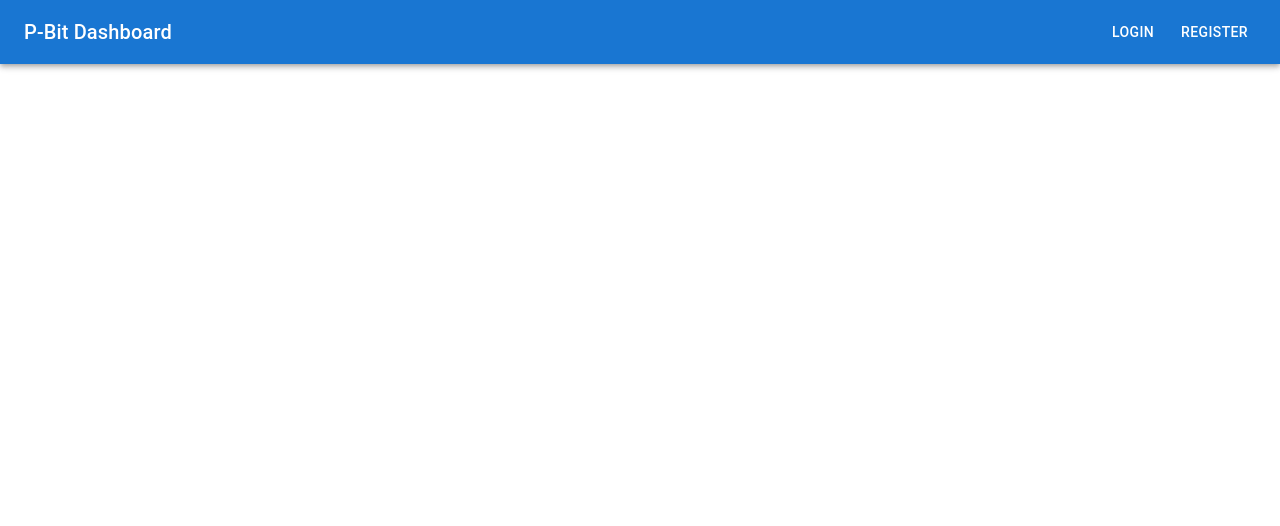
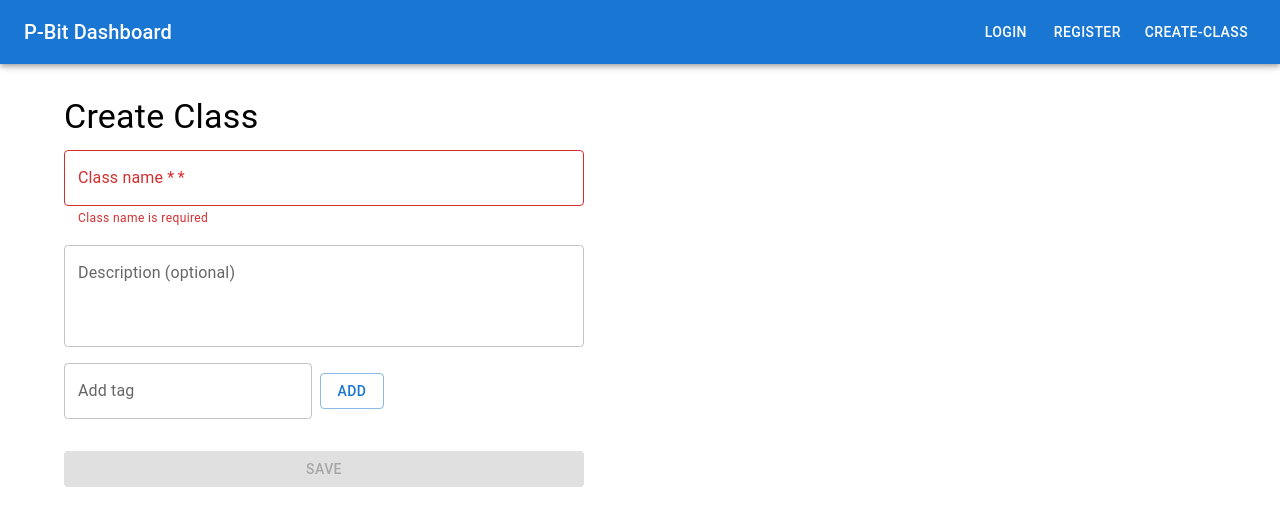
Before and after one commit to POWARSTEAM-PBit/P-Bit-FE, a React (Vite) app: page /create-class in a window 1280 px wide. Shown: the top 526 px of the page. Built offline with nearby package versions, Linux system fonts and the light colour scheme.

Commit message:
mod: changing structure

```diff
--- a/src/App.jsx
+++ b/src/App.jsx
@@ -3,6 +3,7 @@ import Header from './components/Header/Header';
 import StudentLoginPage from './pages/StudentLoginPage';
 import TeacherLoginPage from './pages/TeacherLoginPage';
 import RegisterPage from "./pages/RegisterPage";
+import CreateClass from './pages/CreateClass';
 
 export default function App() {
   return (
@@ -12,6 +13,7 @@ export default function App() {
         <Route path="/login-student" element={<StudentLoginPage />} />
         <Route path="/login-teacher" element={<TeacherLoginPage />} />
         <Route path="/register" element={<RegisterPage />} />
+        <Route path="/create-class" element={<CreateClass />} />
       </Routes>
     </>
   );
--- a/src/components/Header/Header.jsx
+++ b/src/components/Header/Header.jsx
@@ -16,7 +16,8 @@ import { useAuth } from "../../hooks/useAuth";
 const pages = [
   { name: 'Home', path: '/' },
   { name: 'Login', path: '/login-student' },
-  { name: 'Register', path: '/register' }
+  { name: 'Register', path: '/register' },
+  { name: 'Create Class', path: '/create-class' }
 ];
 
 export default function Header() {
@@ -112,6 +113,9 @@ export default function Header() {
               <Link to="/register" className={styles.navButton}>
                 <Button color="inherit">Register</Button>
               </Link>
+              <Link to="/create-class" className={styles.navButton}>
+                <Button color="inherit">Create-Class</Button>
+              </Link>
             </>
           )}
         </Box>
```
